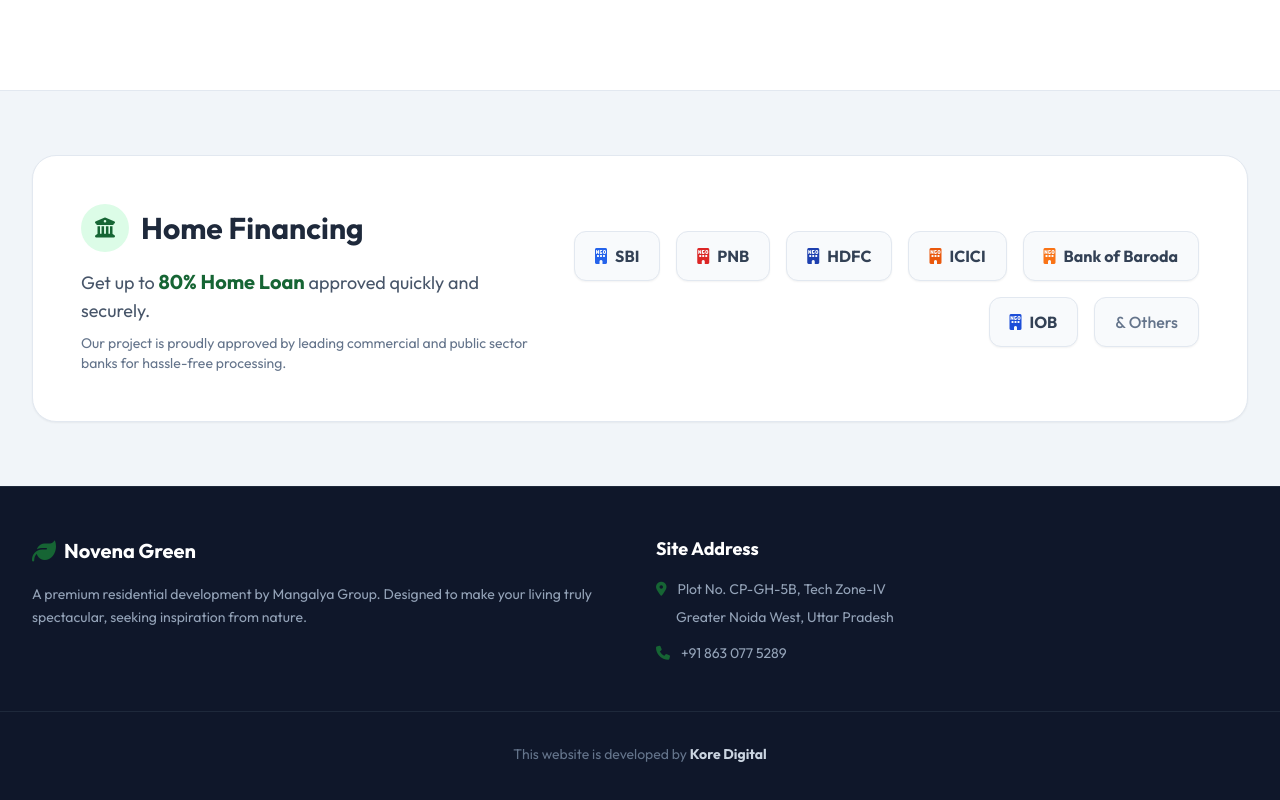
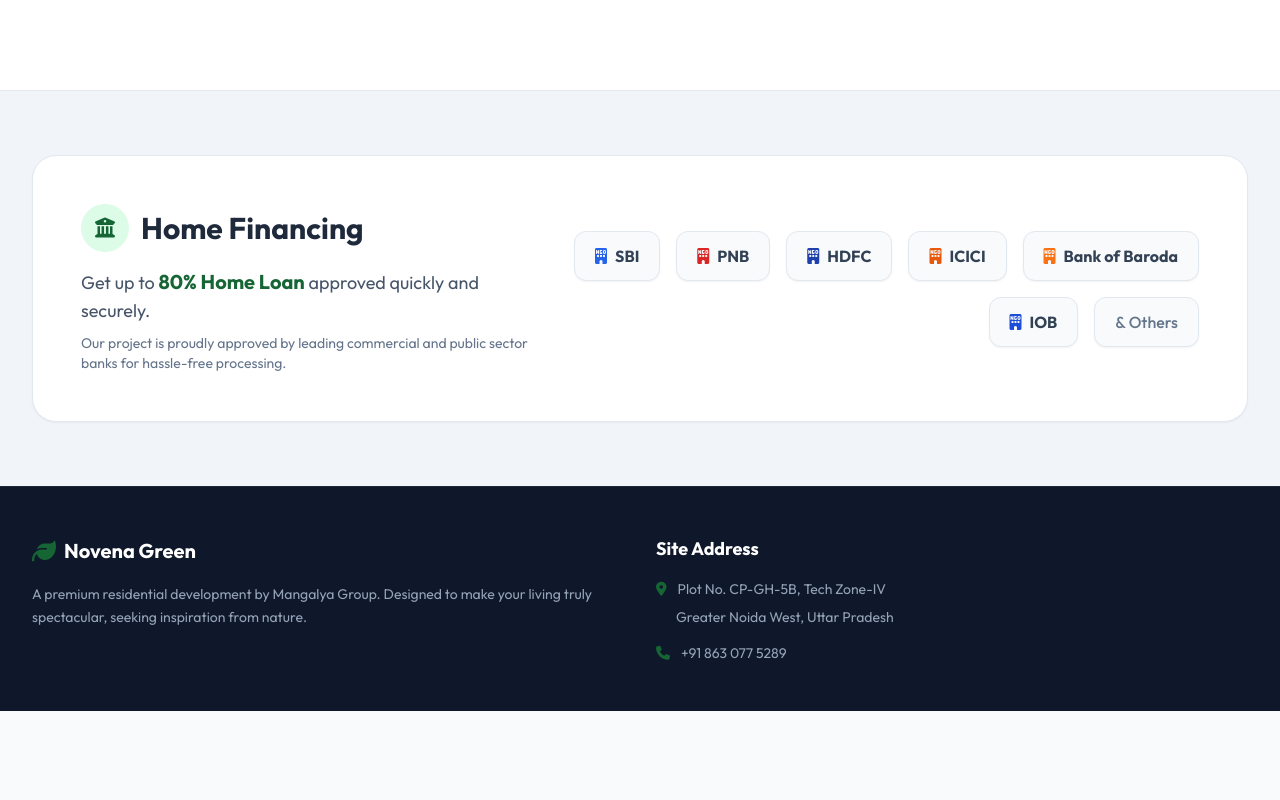
Before and after one commit to mayankop00/Novena-Green, a plain HTML site: page index.html in a window 1280 px wide. Shown: the part 3032-3832 px from the top of the page. After the commit the page ends 3743 px from the top, so only its background shows below. Drawn offline with nearby package versions, Linux system fonts and the light colour scheme; some packages are replaced by stand-ins of ours; a script that the page names is missing.

Commit message:
Update index.html

```diff
--- a/index.html
+++ b/index.html
@@ -394,9 +394,6 @@
             </div>
         </div>
 
-        <div class="max-w-7xl mx-auto px-4 sm:px-6 lg:px-8 mt-12 pt-8 border-t border-slate-800 text-center text-sm text-slate-500">
-            This website is developed by <a href="https://koredigital.netlify.app/" target="_blank" class="font-semibold text-slate-300 hover:text-primary transition">Kore Digital</a>
-        </div>
     </footer>
 
     <!-- Floating Mobile Call Button -->
```
